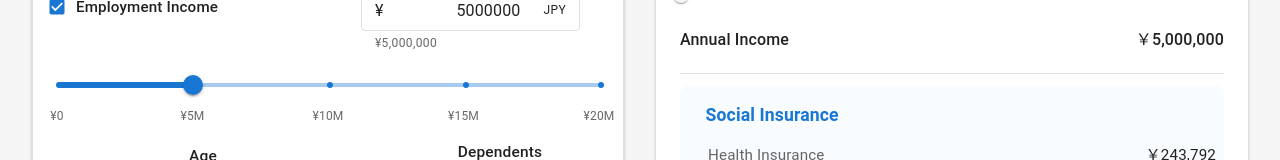
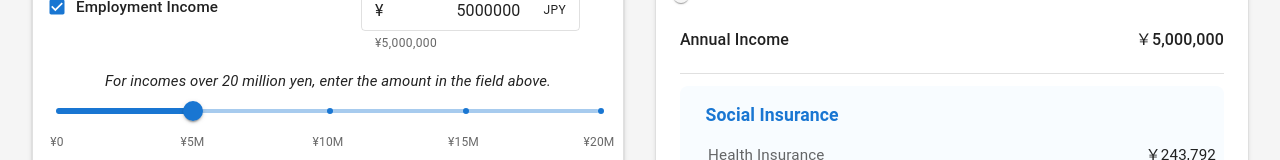
Before and after one commit to shakuzen/kei3, a React (Vite) app: page / in a window 1280 px wide. Shown: the part 262-422 px from the top of the page. Built offline with nearby package versions, Linux system fonts and the light colour scheme; some icons are missing.

Commit message:
Avoid confusion on max income accepted
The slider max being 20 million yen understandably confuses users into thinking the max the calculator can support is 20 million yen. This adds an explanatory message above the slider to avoid confusion.

```diff
--- a/src/components/TakeHomeCalculator/InputForm.tsx
+++ b/src/components/TakeHomeCalculator/InputForm.tsx
@@ -490,6 +490,21 @@ export const TakeHomeInputForm: React.FC<TaxInputFormProps> = ({ inputs, onInput
 
         {/* Annual Income Slider */}
         <Box sx={{ px: 1, mb: { xs: 0.3, sm: 0.5 }, mt: 0 }}>
+          {/* Explanatory text above the slider */}
+          <Typography
+            sx={{
+              mb: 0.5,
+              fontSize: '0.93rem',
+              color: 'text.secondary',
+              textAlign: 'center',
+              fontStyle: 'italic',
+            }}
+          >
+            {isMobile
+              ? 'For 20M+ yen incomes, use the field above.'
+              : 'For incomes over 20 million yen, enter the amount in the field above.'
+            }
+          </Typography>
           <Slider
             className="income-slider"
             value={inputs.annualIncome}
```
